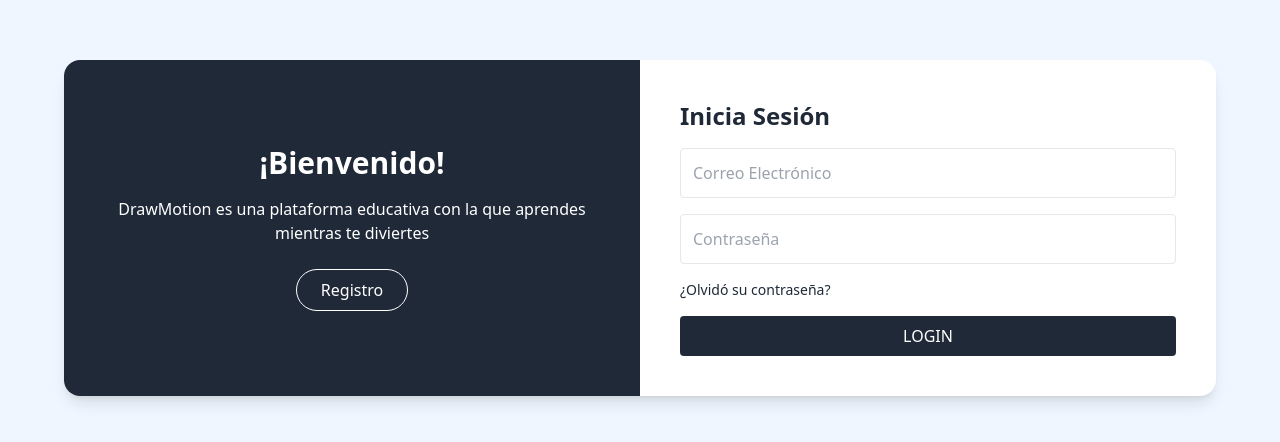
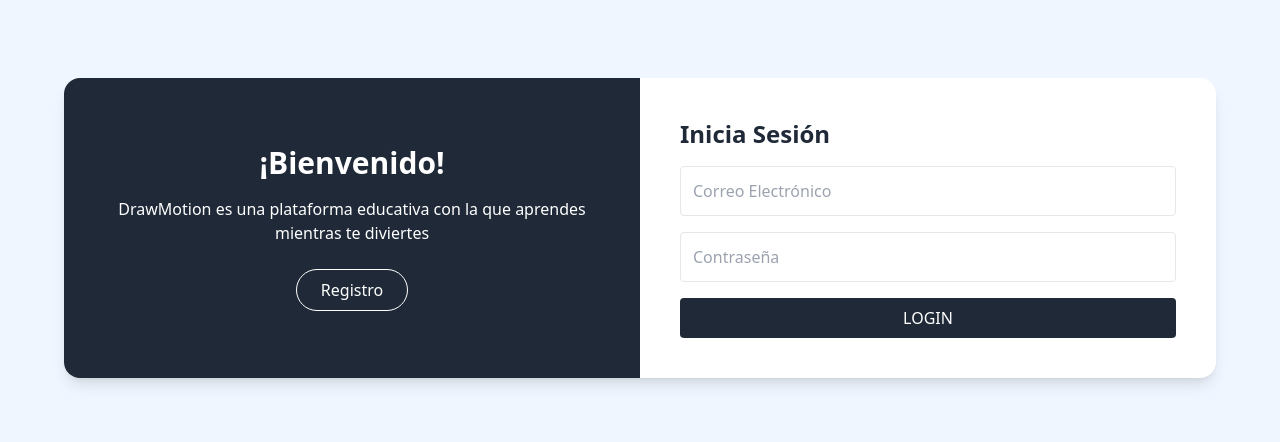
Before and after one commit to Lud1024/DrawMotion-Front, a React (Vite) app: page / in a window 1280 px wide. Shown: the part 172-614 px from the top of the page. Built offline with nearby package versions, Linux system fonts and the light colour scheme.

Commit message:
cambios finales

```diff
--- a/src/pages/Login.jsx
+++ b/src/pages/Login.jsx
@@ -79,15 +79,7 @@ function Login() {
               required
             />
             {error && <p className="text-red-500 text-sm">{error}</p>}
-            <div className="flex justify-between text-sm text-gray-800">
-              <button
-                type="button"
-                onClick={() => navigate('/recuperacion')}
-                className="hover:underline text-left"
-              >
-                ¿Olvidó su contraseña?
-              </button>
-            </div>
+
             <button
               type="submit"
               className="text-white py-2 rounded transition"
```
